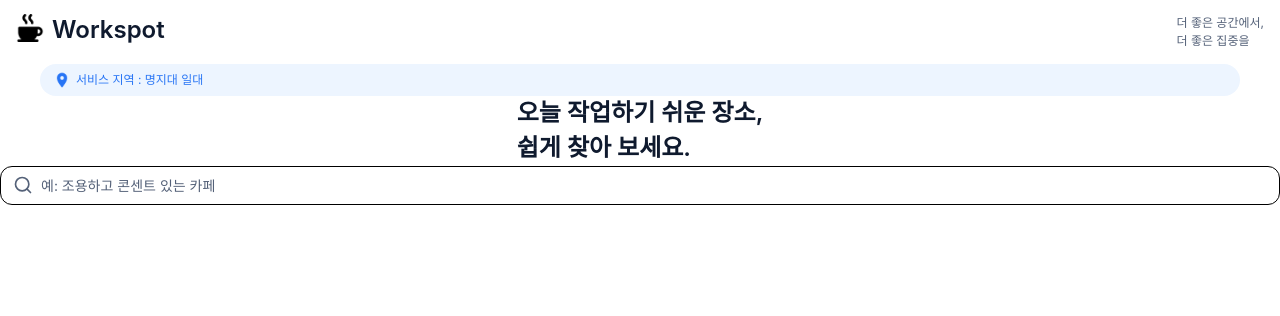
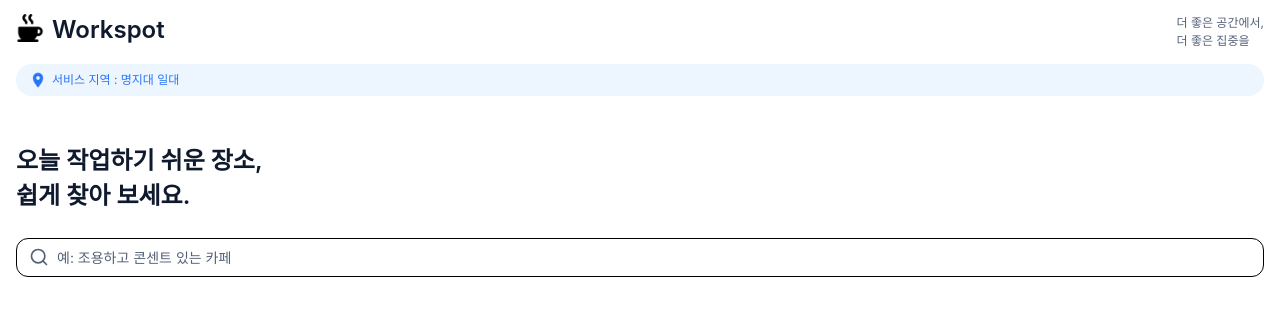
Before and after one commit to workspot-capstone/workspot-Frontend, a React (Vite) app in the folder workspot/: page / in a window 1280 px wide. Shown: the top 316 px of the page. Built offline with nearby package versions, Linux system fonts and the light colour scheme.

Commit message:
🎨 design: Home, CafeMapPage css 조정

```diff
--- a/workspot/src/components/CafeList.tsx
+++ b/workspot/src/components/CafeList.tsx
@@ -6,10 +6,10 @@
       {cafes.map((cafe) => (
         <div key={cafe.id} className="flex items-center m-3 gap-2.5">
           <img src={cafe.imageUrl} alt="카페 이미지" className="w-18 h-16 rounded-md" />
-          <div>
+          <div className="w-full">
             <div className="flex justify-between items-center">
               <h2 className="text-body font-bold text-text-primary">{cafe.name}</h2>
-              <p className="text-body font-bold text-primary">{cafe.score}</p>
+              <p className="text-small font-semibold text-primary">적합도 {cafe.score}%</p>
             </div>
             <p className="text-small text-text-description">{cafe.distance} · {cafe.address}</p>
             <div>
--- a/workspot/src/pages/CafeMapPage.tsx
+++ b/workspot/src/pages/CafeMapPage.tsx
@@ -10,13 +10,13 @@
   }
 
   return (
-    <>
+    <div className="flex flex-col items-center justify-center w-full h-full">
       <Header
         title="Workspot"
         content={<ServiceArea content="명지대 일대" />}
         contentClassName="w-fit" />
-        <Search onSearch={handleSearch} />
-        <BottomSheet />
-    </>
+      <Search onSearch={handleSearch} />
+      <BottomSheet />
+    </div>
   )
 }
--- a/workspot/src/pages/Home.tsx
+++ b/workspot/src/pages/Home.tsx
@@ -14,11 +14,13 @@
         title="Workspot"
         content={`더 좋은 공간에서, \n더 좋은 집중을`}
         contentClassName="whitespace-pre-line text-small text-workspot-gray-500" />
-      <div className="w-full px-10">
-        <ServiceArea content="서비스 지역 : 명지대 일대" />
-      </div>
-      <h1 className="text-title text-workspot-gray-900 whitespace-pre-line">{`오늘 작업하기 쉬운 장소,\n 쉽게 찾아 보세요.`}</h1>
-      <Search onSearch={handleSearch} />
+      <div className="w-full px-4">
+        <div className="w-full">
+          <ServiceArea content="서비스 지역 : 명지대 일대" />
+        </div>
+        <h1 className="w-full mt-12 mb-6 text-left text-title text-workspot-gray-900 whitespace-pre-line">{`오늘 작업하기 쉬운 장소,\n 쉽게 찾아 보세요.`}</h1>
+        <Search onSearch={handleSearch} />
+        </div>
     </div>
   )
 }
```
